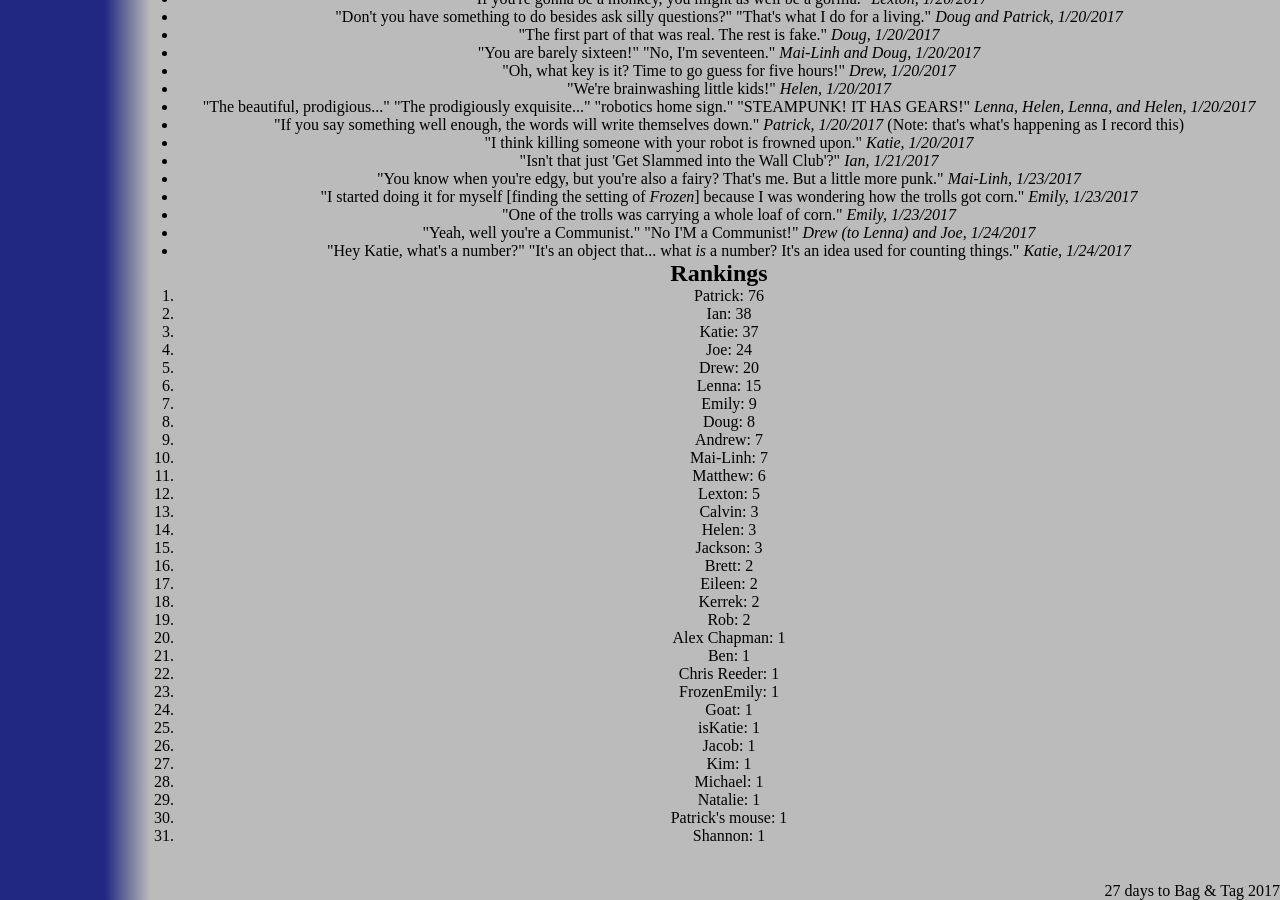
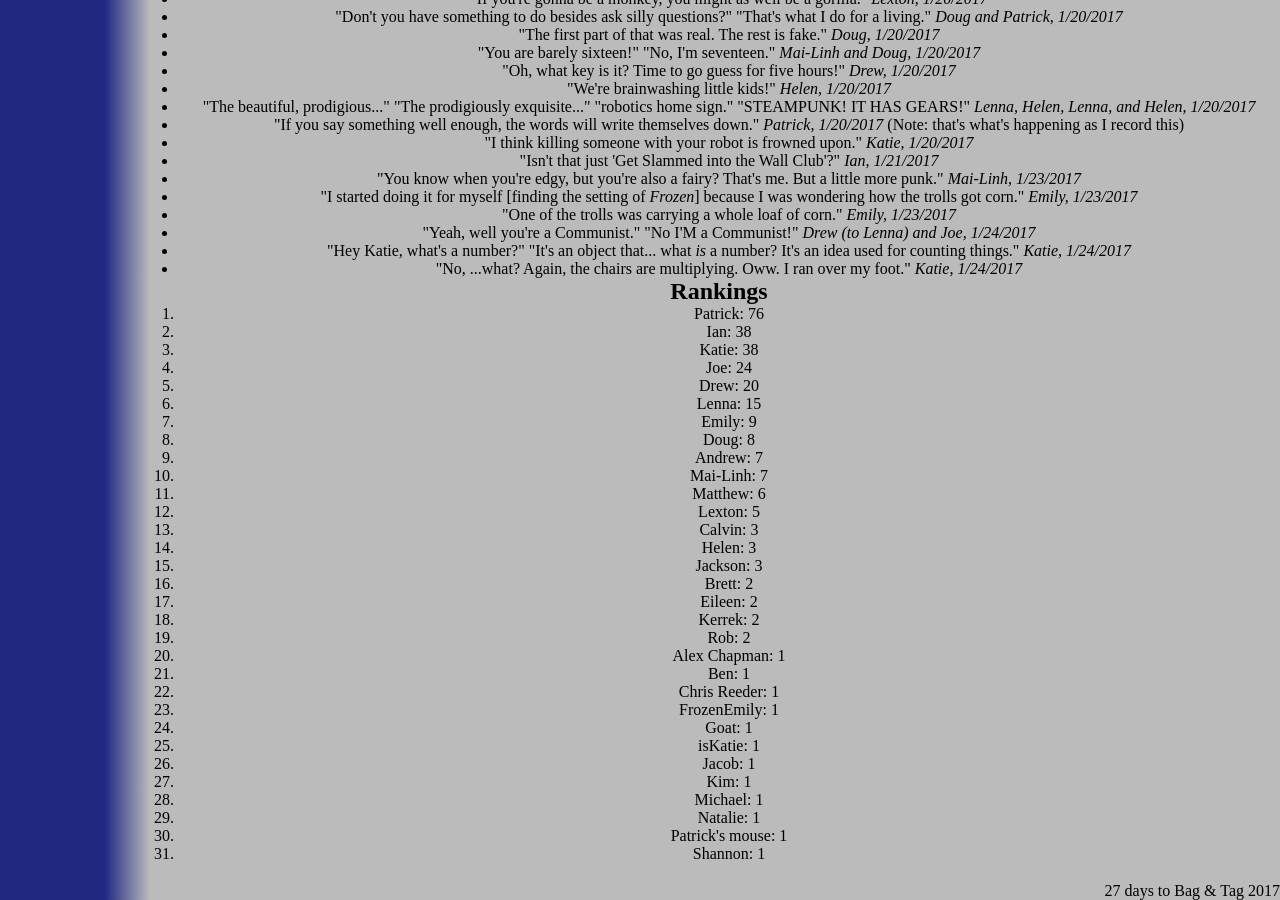
Before and after one commit to katiebugmoon/FRC4131.github.io, a Jekyll site: the page built from media/2017/quotes.html, in a window 1280 px wide and 900 px high, scrolled down 3788 px. Built offline with Jekyll 4.4.1, drawn with Linux system fonts in a browser that asks for light colours; nearby versions of some CDN libraries.

Commit message:
Update quotes.html

```diff
--- a/media/2017/quotes.html
+++ b/media/2017/quotes.html
@@ -217,6 +217,7 @@ title: Build Season 2017 Quotes
 	<li>"One of the trolls was carrying a whole loaf of corn." <i>Emily, 1/23/2017</i></li>
 	<li>"Yeah, well you're a Communist." "No I'M a Communist!" <i>Drew (to Lenna) and Joe, 1/24/2017</i></li>
 	<li>"Hey Katie, what's a number?" "It's an object that... what <i>is</i> a number? It's an idea used for counting things." <i>Katie, 1/24/2017</i></li>
+	<li>"No, ...what? Again, the chairs are multiplying. Oww. I ran over my foot." <i>Katie, 1/24/2017</i></li>
 </ul>
 <h2>Rankings</h2>
 <ol id='rankings'></ol>
```
